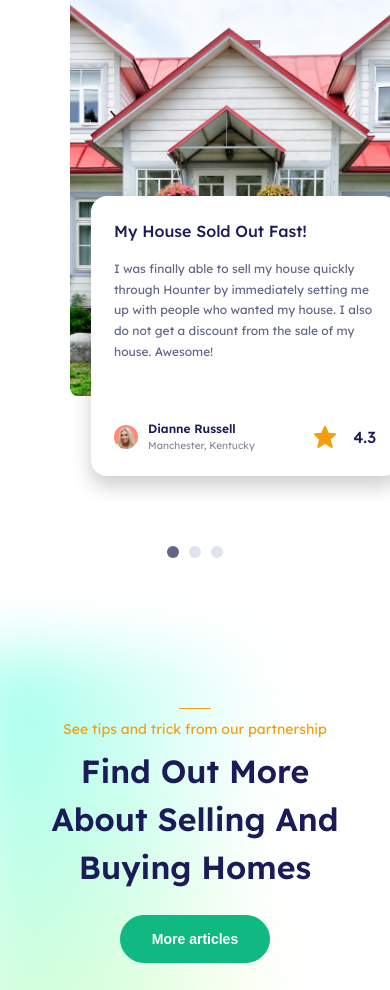
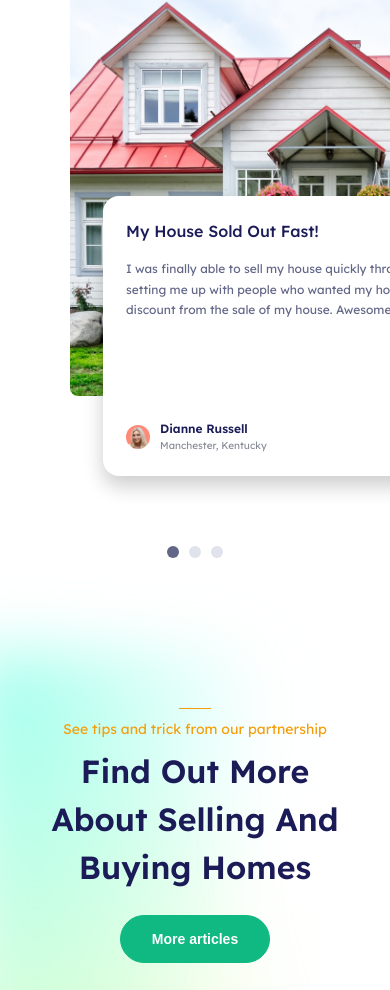
Before and after one commit to banutiy-owl/hounter-page, a website: page index.html in a window 390 px wide. Shown: the part 3898-4888 px from the top of the page. Drawn offline with Linux system fonts and the light colour scheme.

Commit message:
fixed tablet view about section

```diff
--- a/sass/components/_about.scss
+++ b/sass/components/_about.scss
@@ -97,6 +97,8 @@
   }
 }
 
+
+
 @media (max-width: 660px) {
   .about {
     &__card {
@@ -161,5 +163,33 @@
     &__head {
       padding: 0 5rem;
     }
+
+    &__card {
+      flex-shrink: 0;
+      position: relative;
+      width: 55rem;
+      height: 55rem;
+      &-img img {
+        height: 42rem;
+        width: 100%;
+        object-fit: cover;
+        border-radius: 0.8rem;
+      }
+      &-review {
+        top: 40%;
+        padding: 2.3rem;
+        margin: 0 6%;
+
+
+        &-text {
+          margin-bottom: 1.4rem;
+
+            height: 18.7rem;
+
+        }
+
+
+      }
+    }
   }
 }
```
Also changed, not shown: css/style.css.
